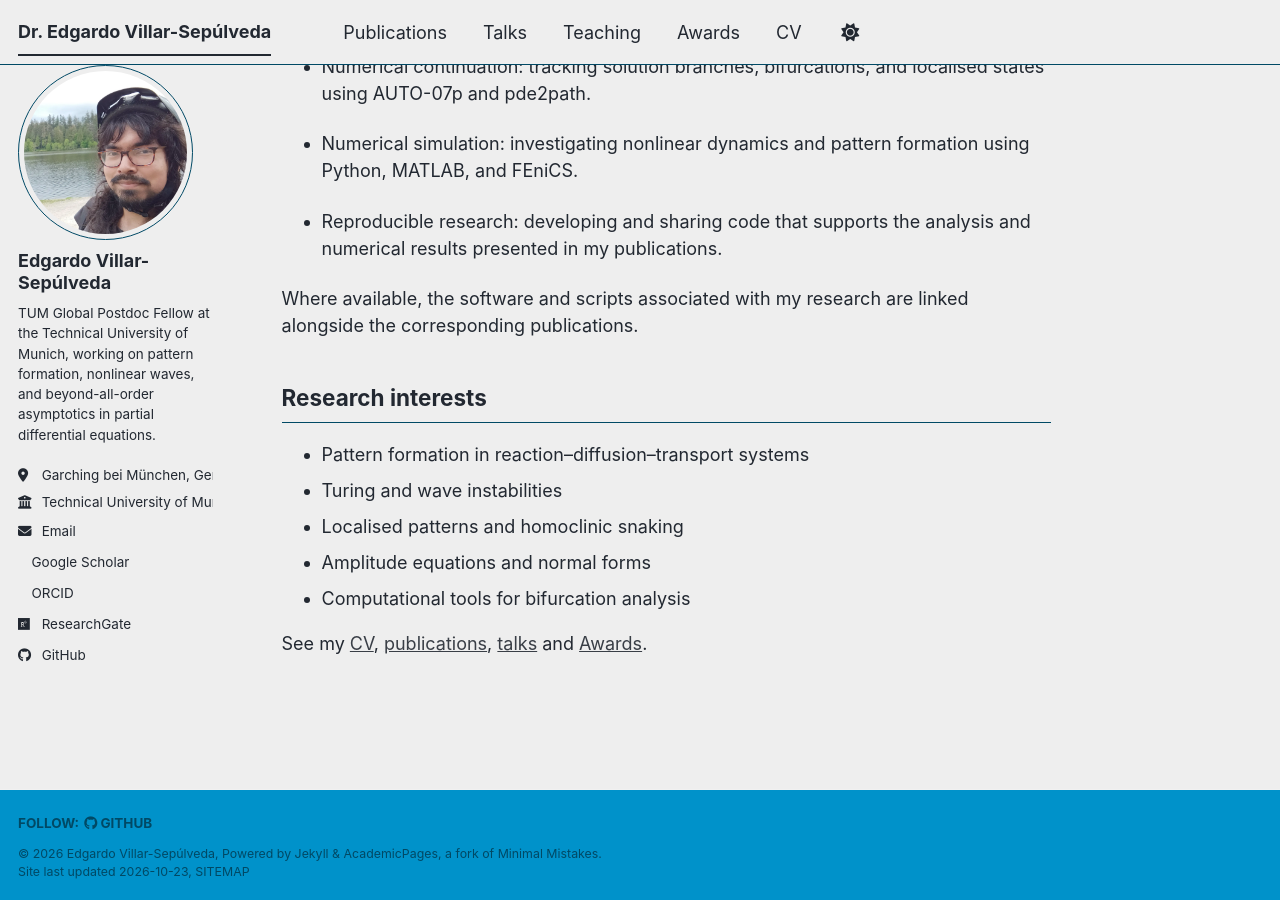
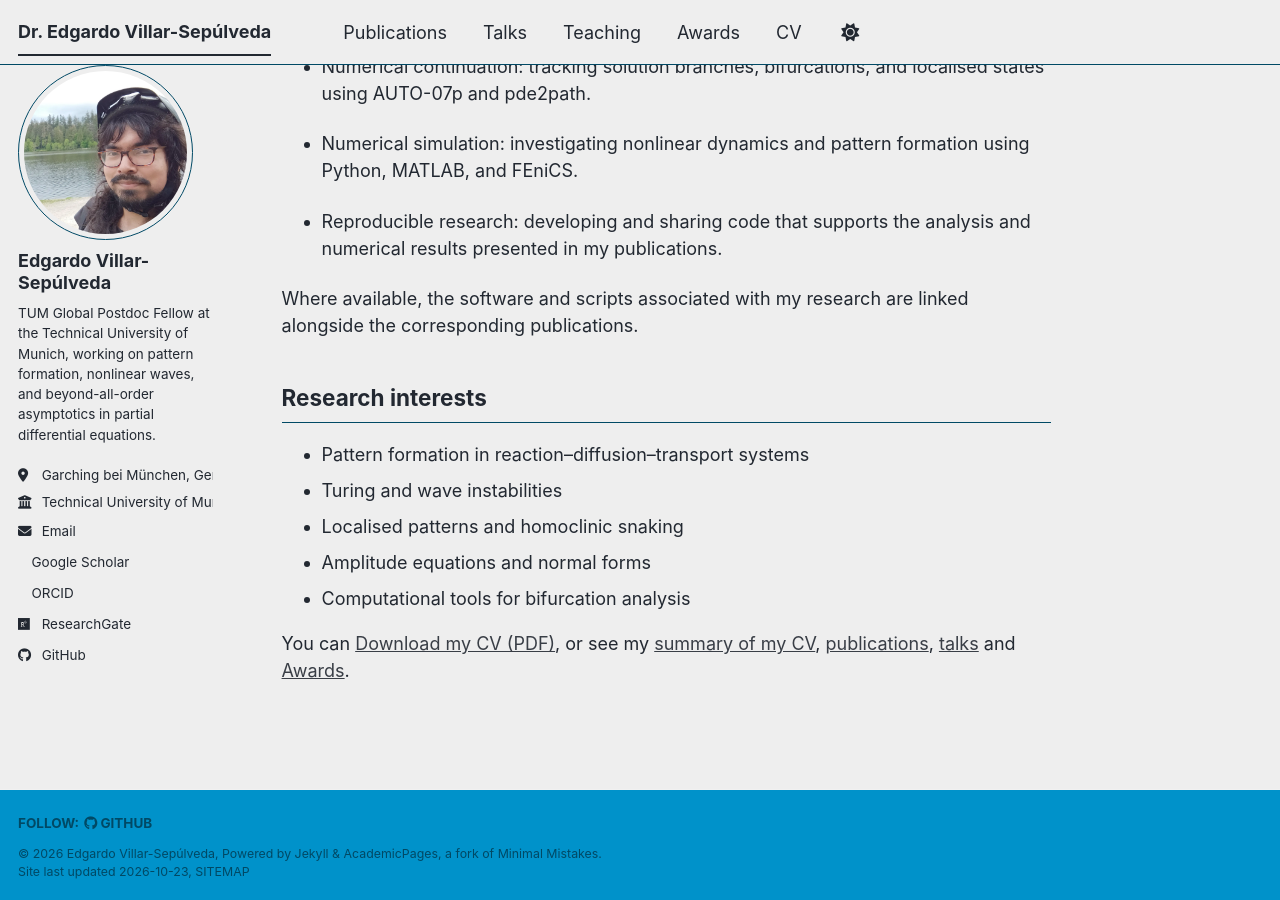
Before and after one commit to edgardeitor/edgardeitor.github.io, a Jekyll site: the page built from _pages/about.md, in a window 1280 px wide and 900 px high, scrolled down 866 px. Built offline with Jekyll 4.4.1, drawn with Linux system fonts in a browser that asks for light colours; a style sheet for code colours, icons or effects is not loaded.

Commit message:
Updating information

```diff
--- a/_pages/about.md
+++ b/_pages/about.md
@@ -38,4 +38,4 @@
 * Amplitude equations and normal forms
 * Computational tools for bifurcation analysis
 
-See my [CV](/cv/), [publications](/publications/), [talks](/talks/) and [Awards](/portfolio/).
+You can [Download my CV (PDF)](/files/Edgardo_Villar-Sepulveda_CV.pdf), or see my [summary of my CV](/cv/), [publications](/publications/), [talks](/talks/) and [Awards](/portfolio/).
```
Also changed, not shown: _pages/cv.md (+2 -0 lines), 1 other file.
